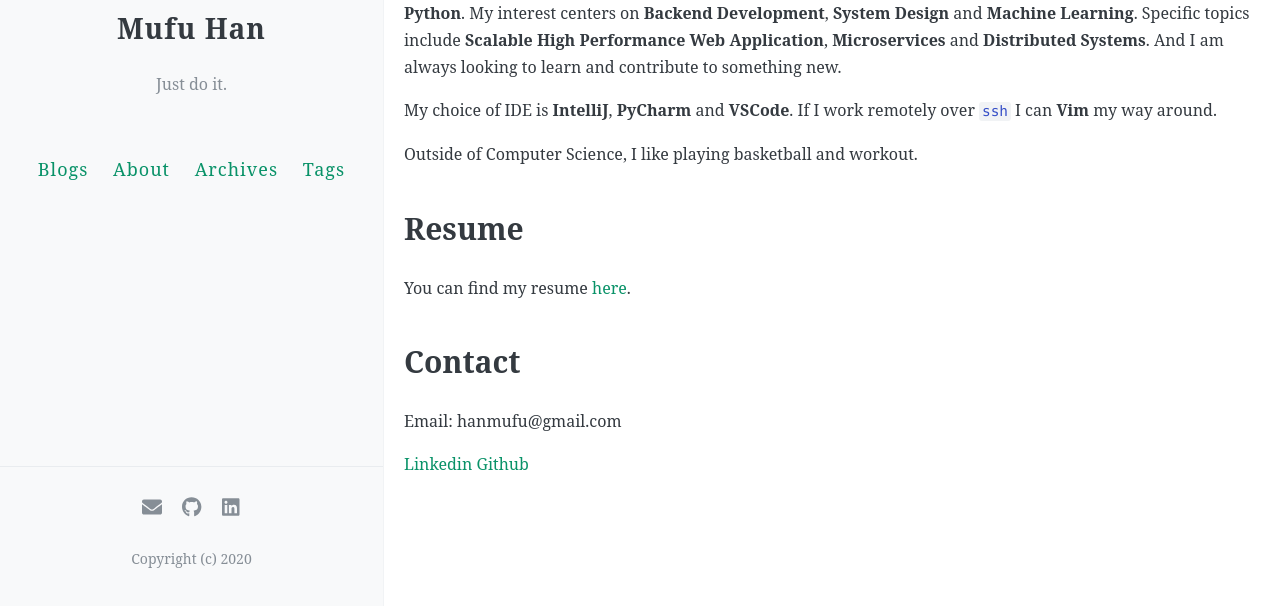
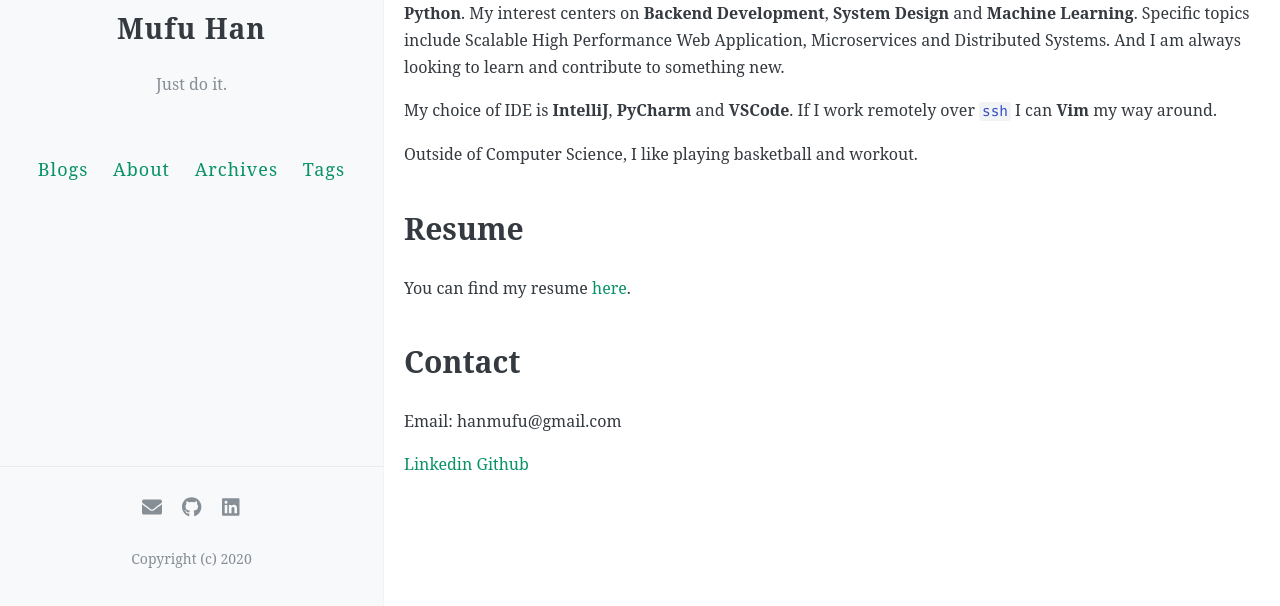
Before and after one commit to HanMufu/home, a Jekyll site: the page built from about.md, in a window 1280 px wide, cut to the strip 294-900 px from the top of the page. Built offline with Jekyll 4.4.1, drawn with Linux system fonts in a browser that asks for light colours; comment, search, counter and statistics services are not loaded.

```diff
--- a/about.md
+++ b/about.md
@@ -8,7 +8,7 @@ permalink: /about/
 
 I am currently a master student at Rutgers University. Previously, I worked at Dell EMC and Getti Tech as a software engineer intern.
 
-I am a passionate Software Developer and System Engineer. My main programming languages are **Java** and **Python**. My interest centers on **Backend Development**, **System Design** and **Machine Learning**. Specific topics include **Scalable High Performance Web Application**, **Microservices** and **Distributed Systems**. And I am always looking to learn and contribute to something new.
+I am a passionate Software Developer and System Engineer. My main programming languages are **Java** and **Python**. My interest centers on **Backend Development**, **System Design** and **Machine Learning**. Specific topics include Scalable High Performance Web Application, Microservices and Distributed Systems. And I am always looking to learn and contribute to something new.
 
 My choice of IDE is **IntelliJ**, **PyCharm** and **VSCode**. If I work remotely over `ssh` I can **Vim** my way around.
 
```
